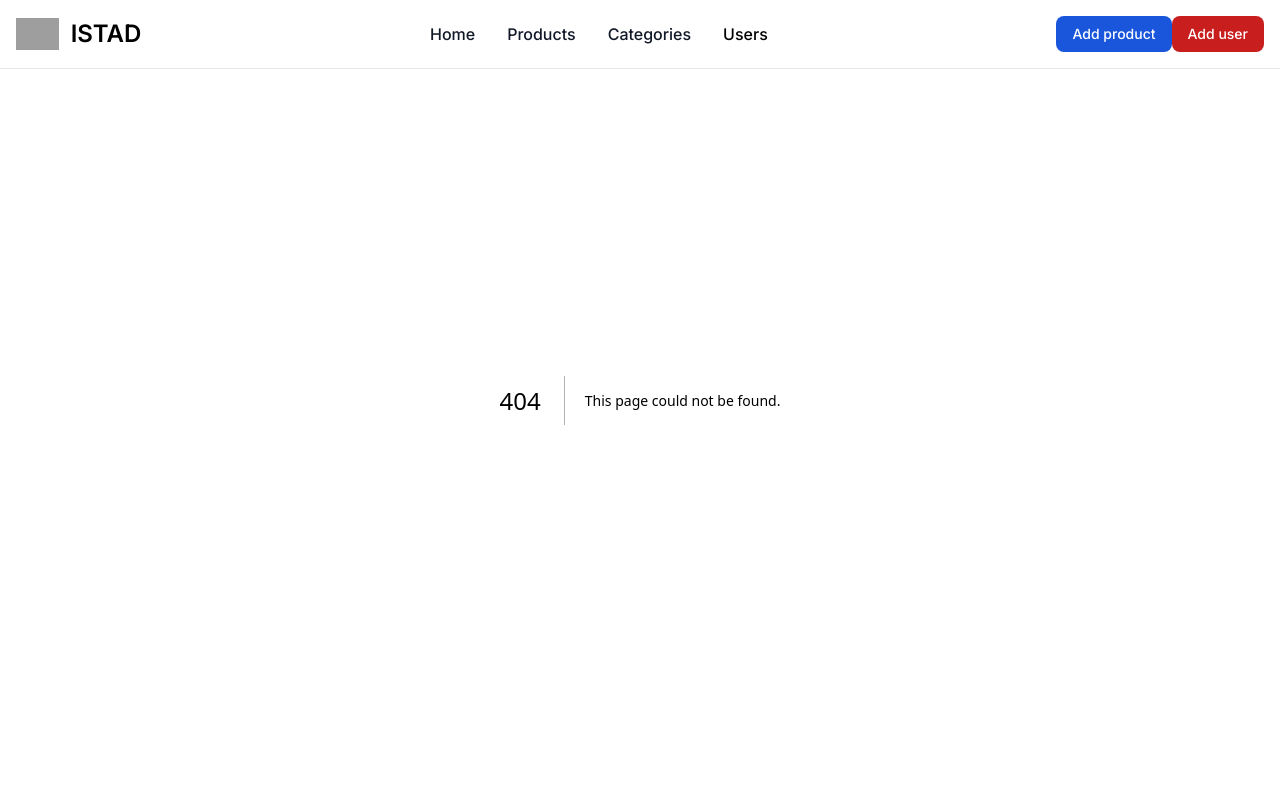
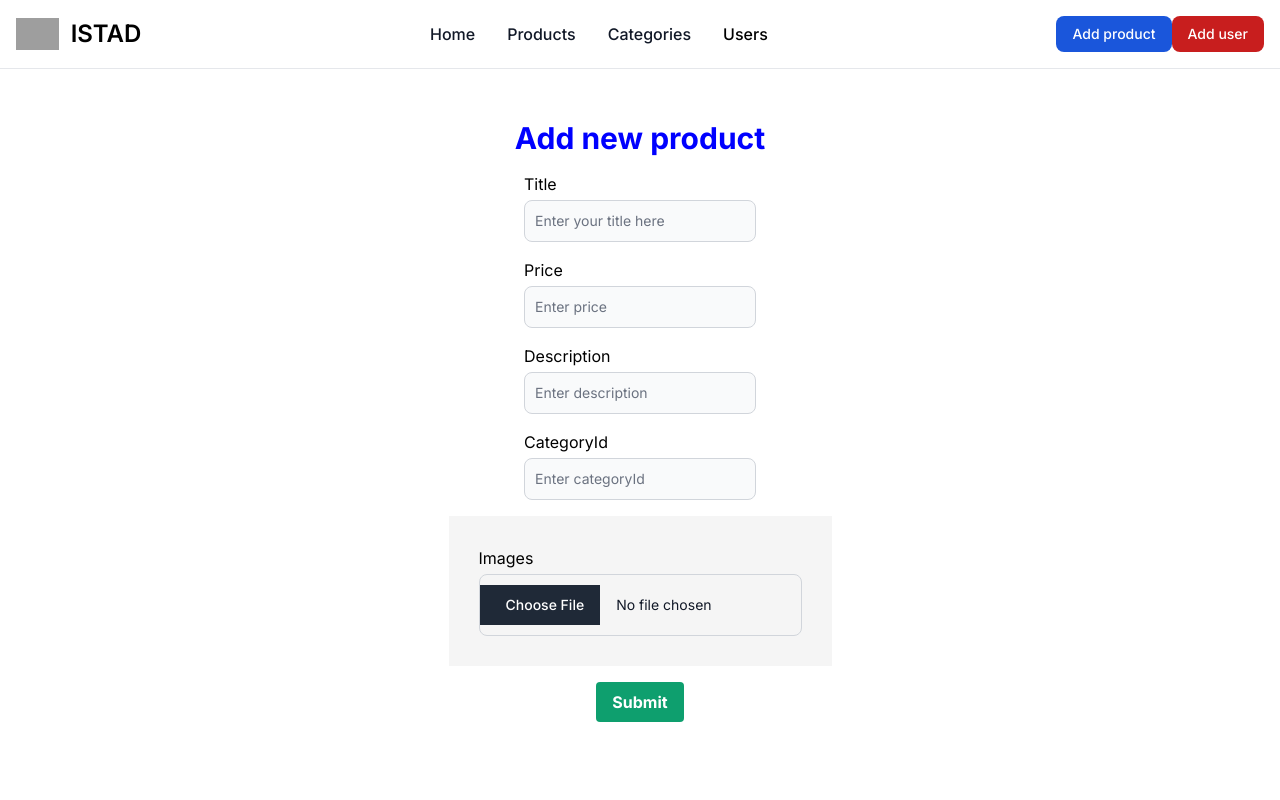
Before and after one commit to reachhwasup/mini-project-nextjs, a Next.js app: page /addproduct in a window 1280 px wide. Before the commit this address had no page. Shown: the top 800 px of the page. Built offline with nearby package versions, Linux system fonts and the light colour scheme; grey boxes are pictures that could not be loaded.

Commit message:
fix not found

```diff
--- /dev/null
+++ b/src/app/addproduct/page.js
@@ -0,0 +1,248 @@
+"use client";
+import React, { useState } from "react";
+import { Formik, Form, Field, ErrorMessage } from "formik";
+import * as Yup from "yup";
+import axios from "axios";
+
+const FILE_SIZE = 1024 * 1024 * 5; // 5MB
+const SUPPORTED_FORMATS = ["image/jpg", "image/jpeg", "image/gif", "image/png"];
+
+const validationSchema = Yup.object().shape({
+  title: Yup.string().required("Required"),
+  price: Yup.number().required("Required"),
+  description: Yup.string().required("Required"),
+  categoryId: Yup.number().required("Required"),
+  file: Yup.mixed() .test("fileSize", "File too large", (value) => {
+    console.log("value", value);
+    if (!value) {
+      return true;
+    }
+    return value.size <= FILE_SIZE;
+  }).test("fileFormat", "Unsupported Format", (value) => {
+    if (!value) {
+      return true;
+    }
+    return SUPPORTED_FORMATS.includes(value.type);
+  }).required("Required")
+});
+
+export default function Home() {
+  const [isLoading, setIsLoading] = useState(false);
+  const [imageURL, setImageURL] = useState("");
+  const [previewImage, setPreviewImage] = useState("");
+
+
+  const sendToServer = async (values) => {
+    setIsLoading(true);
+    let {title,price,description,categoryId,images} = values;
+    let myHeaders = new Headers();
+    myHeaders.append("Content-Type", "application/json");
+
+    let raw = JSON.stringify({
+      title,
+      price,
+      description,
+      categoryId,
+      images:[images],
+    });
+
+    let requestOptions = {
+      method: "POST",
+      headers: myHeaders,
+      body: raw,
+    };
+
+    fetch("https://api.escuelajs.co/api/v1/products", requestOptions)
+      .then((response) => response.json())
+      .then((result) => {
+        setIsLoading(false);
+        alert("Product created successfully");
+        console.log(result);
+      })
+      .catch((error) => {
+        setIsLoading(false);
+        alert(error.message);
+      });
+  };
+
+  const uploadImage = async (values) => {
+    setIsLoading(true);
+    try {
+      const response = await axios.post(
+        "https://api.escuelajs.co/api/v1/files/upload",
+        values.file
+      );
+      console.log(response);
+      setIsLoading(false);
+      return response.data.location;
+    } catch (error) {
+      console.log(error);
+    }
+  }
+
+  return (
+    // flex min-h-screen flex-col items-center justify-between p-24
+    <main className="">
+      <Formik
+        initialValues={{
+          title: "",
+          price: "",
+          description: "",
+          categoryId: "",
+          images:[""],
+          file: undefined,
+        }}
+        validationSchema={validationSchema}
+        onSubmit={async (values, { setSubmitting }) => {
+          const formData = new FormData();
+            formData.append("file", values.file);
+
+         const images = await uploadImage({file: formData});
+          console.log("images", images);
+
+          values.images = images;
+          setTimeout(() => {
+
+            sendToServer(values);
+            setSubmitting(false);
+          }, 500);
+        }}
+      >
+        {({ isSubmitting, setFieldValue }) => (
+          <Form style={{padding:"120px"}} className="flex flex-col items-center justify-center">
+            <h1 style={{color:"blue"}} className="text-3xl font-bold mb-4">Add new product</h1>
+            <div className="flex flex-col mb-4">
+              <label htmlFor="title" className="mb-1">
+                Title
+              </label>
+              <Field
+                type="text"
+                name="title"
+                id="title"
+                className="bg-gray-50 border border-gray-300 text-gray-900 text-sm rounded-lg focus:ring-blue-500 focus:border-blue-500 block w-full p-2.5 dark:bg-gray-700 dark:border-gray-600 dark:placeholder-gray-400 dark:text-white dark:focus:ring-blue-500 dark:focus:border-blue-500"
+                placeholder="Enter your title here"
+
+              />
+              <ErrorMessage
+                name="title"
+                component="div"
+                className="text-red-500"
+              />
+            </div>
+            <div className="flex flex-col mb-4">
+              <label htmlFor="price" className="mb-1">
+                Price
+              </label>
+              <Field
+                type="text"
+                name="price"
+                id="price"
+                className="bg-gray-50 border border-gray-300 text-gray-900 text-sm rounded-lg focus:ring-blue-500 focus:border-blue-500 block w-full p-2.5 dark:bg-gray-700 dark:border-gray-600 dark:placeholder-gray-400 dark:text-white dark:focus:ring-blue-500 dark:focus:border-blue-500"
+                placeholder="Enter price"
+
+              />
+              <ErrorMessage
+                name="price"
+                component="div"
+                className="text-red-500"
+              />
+            </div>
+            <div className="flex flex-col mb-4">
+              <label htmlFor="description" className="mb-1">
+              Description
+              </label>
+              <Field
+                type="text"
+                name="description"
+                id="description"
+                className="bg-gray-50 border border-gray-300 text-gray-900 text-sm rounded-lg focus:ring-blue-500 focus:border-blue-500 block w-full p-2.5 dark:bg-gray-700 dark:border-gray-600 dark:placeholder-gray-400 dark:text-white dark:focus:ring-blue-500 dark:focus:border-blue-500"
+                placeholder="Enter description"
+
+              />
+              <ErrorMessage
+                name="description"
+                component="div"
+                className="text-red-500"
+              />
+            </div>
+            <div className="flex flex-col mb-4">
+              <label htmlFor="categoryId" className="mb-1">
+                CategoryId
+              </label>
+              <Field
+                type="text"
+                name="categoryId"
+                id="categoryId"
+                className="bg-gray-50 border border-gray-300 text-gray-900 text-sm rounded-lg focus:ring-blue-500 focus:border-blue-500 block w-full p-2.5 dark:bg-gray-700 dark:border-gray-600 dark:placeholder-gray-400 dark:text-white dark:focus:ring-blue-500 dark:focus:border-blue-500"
+                placeholder="Enter categoryId"
+
+              />
+              <ErrorMessage
+                name="categoryId"
+                component="div"
+                className="text-red-500"
+              />
+            </div>
+            <div style={{backgroundColor:"whitesmoke",padding:"30px"}} className="flex flex-col mb-4">
+              <label htmlFor="file" className="mb-1">
+                Images
+              </label>
+              <Field
+                type="file"
+                name="file"
+                id="file"
+                setFieldValue={setFieldValue}
+                component={FileUpload}
+                className="bg-gray-50 border border-gray-300 text-gray-900 text-sm rounded-lg focus:ring-blue-500 focus:border-blue-500 block w-full p-2.5 dark:bg-gray-700 dark:border-gray-600 dark:placeholder-gray-400 dark:text-white dark:focus:ring-blue-500 dark:focus:border-blue-500"
+              />
+              <ErrorMessage
+                name="file"
+                component="div"
+                className="text-red-500"
+              />
+
+
+            </div>
+            <button
+              disabled={isSubmitting}
+              type="submit"
+              className={`${
+                isSubmitting
+                  ? "bg-gray-500 cursor-not-allowed"
+                  : "bg-green-500 hover:bg-green-700"
+              } text-white font-bold py-2 px-4 rounded`}
+            >
+              Submit
+            </button>
+          </Form>
+        )}
+      </Formik>
+
+
+    </main>
+  );
+}
+
+function FileUpload({ field, form, setFieldValue }) {
+  const [previewImage, setPreviewImage] = useState(null);
+
+  const handleChange = (event) => {
+    const file = event.currentTarget.files[0];
+    form.setFieldValue(field.name, file);
+    setPreviewImage(URL.createObjectURL(file));
+  };
+
+  return (
+    <>
+      <input
+        style={{backgroundColor:"whitesmoke",}}
+        type="file"
+        onChange={handleChange}
+        className="bg-gray-50 border border-gray-300 text-gray-900 text-sm rounded-lg focus:ring-blue-500 focus:border-blue-500 block w-full p-2.5 dark:bg-gray-700 dark:border-gray-600 dark:placeholder-gray-400 dark:text-white dark:focus:ring-blue-500 dark:focus:border-blue-500"
+      />
+      {previewImage && (
+        <img src={previewImage} alt="preview" className="mt-4 h-20 w-20" />
+      )}
+    </>
+  );
+}
--- a/src/app/layout.js
+++ b/src/app/layout.js
@@ -8,12 +8,12 @@ const inter = Inter({ subsets: ['latin'] })
 export const metadata = {
   title: 'ISTAD',
   description: 'This is mini-project NextJS with app router',
-  thumbnail:'https://www.definicionabc.com/wp-content/uploads/tecnologia/App-Store.jpg',
+  thumbnail:"https://www.definicionabc.com/wp-content/uploads/tecnologia/App-Store.jpg",
   openGraph: {
 
     title: "ISTAD",
     description: 'This is mini-project NextJS with app router',
-    images:'https://www.definicionabc.com/wp-content/uploads/tecnologia/App-Store.jpg'
+    images:"https://www.definicionabc.com/wp-content/uploads/tecnologia/App-Store.jpg"
   },
 }
 
--- a/src/components/navbar.js
+++ b/src/components/navbar.js
@@ -11,7 +11,8 @@ const Navbar = () => {
         <div className="max-w-screen-xl flex flex-wrap items-center justify-between mx-auto p-4">
           <a href="https://flowbite.com/" className="flex items-center">
             <img
-              src="https://flowbite.com/docs/images/logo.svg"
+              src="
+              https://www.definicionabc.com/wp-content/uploads/tecnologia/App-Store.jpg"
               className="h-8 mr-3"
               alt="Flowbite Logo"
             />
```
